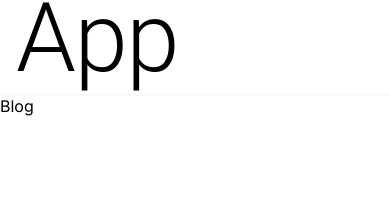
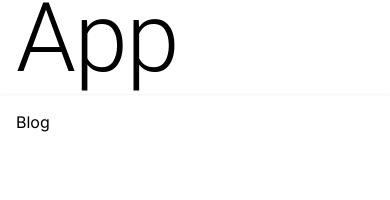
Before and after one commit to naufalyukafi/blog-app, a Next.js app: page / in a window 390 px wide. Shown: the part 130-330 px from the top of the page. Built offline with nearby package versions, Linux system fonts and the light colour scheme.

Commit message:
fix: fix container responsive

```diff
--- a/src/app/layout.tsx
+++ b/src/app/layout.tsx
@@ -5,8 +5,8 @@ import "./globals.css";
 const inter = Inter({ subsets: ["latin"] });
 
 export const metadata: Metadata = {
-  title: "Create Next App",
-  description: "Generated by create next app",
+  title: "Blog App",
+  description: "Stay informed with the latest news and breaking stories on Blog App. Explore comprehensive coverage, and timely updates on global events, Machine Learning, Blockchain, and more.",
 };
 
 export default function RootLayout({
--- a/src/app/page.tsx
+++ b/src/app/page.tsx
@@ -2,7 +2,7 @@ import Header from "@/components/Layout/Header/Header";
 
 export default function Home() {
   return (
-    <Header title="Home">
+    <Header>
       <h1>Blog</h1>
     </Header>
   );
--- a/src/components/Layout/Header/Header.tsx
+++ b/src/components/Layout/Header/Header.tsx
@@ -3,13 +3,13 @@ import Head from 'next/head'
 import Navbar from '../Navbar/Navbar'
 import Footer from '../Footer/Footer'
 import NProgress from '@/components/UI/Nprogress'
-import { Box } from '@mui/material'
+import { Box, Container } from '@mui/material'
 
 interface HeaderProps {
     children: React.ReactNode,
     header?: boolean
     footer?: boolean
-    title: string | false
+    title?: string | false
 }
 
 
@@ -21,8 +21,10 @@ export default function Header({ title, header = true, footer = true, children }
         </Head>
 
         {header !== false && <Navbar />}
-        <Box component='main' flex={1} className="min-h-screen">
-            {children}
+        <Box component='main' flex={1} className="min-h-screen mx-auto mt-4">
+            <Container>
+                {children}
+            </Container>
         </Box>
         {footer !== false && <Footer />}
 
```
